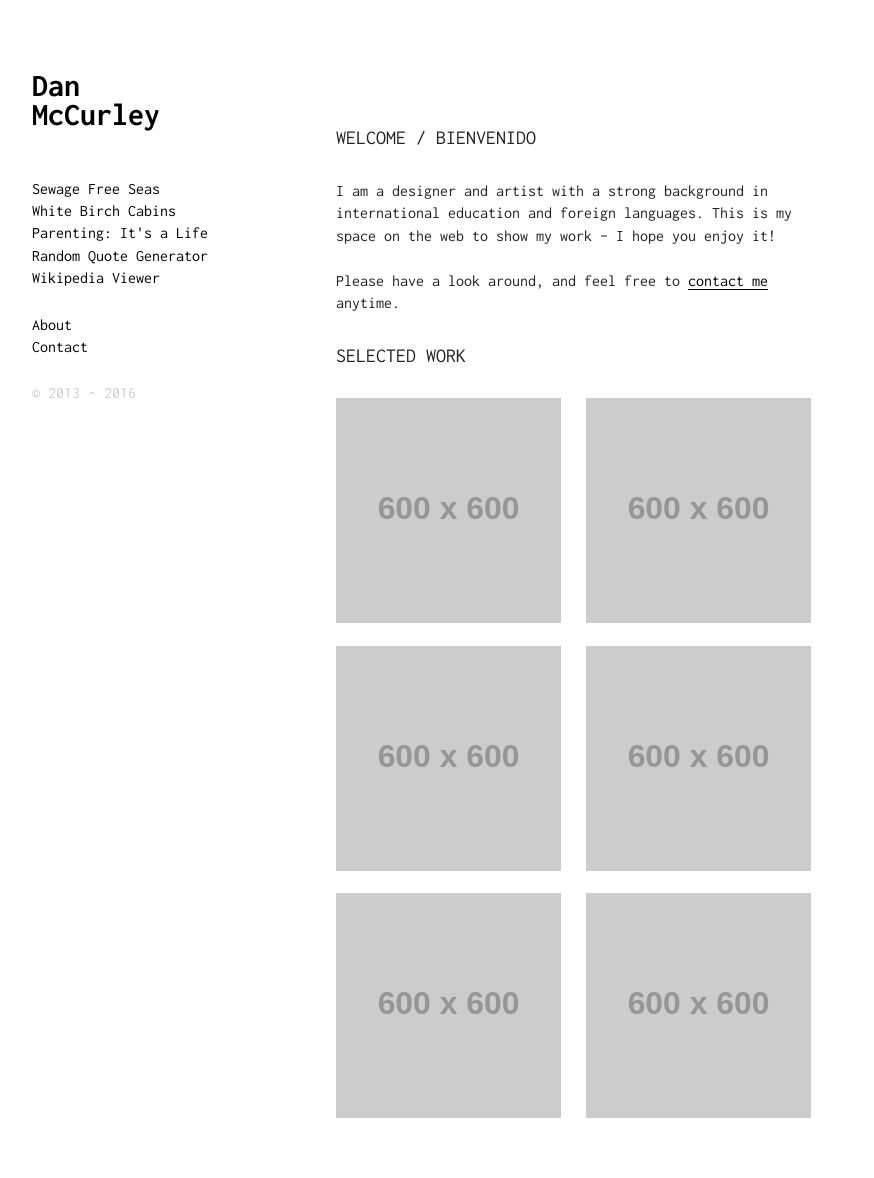
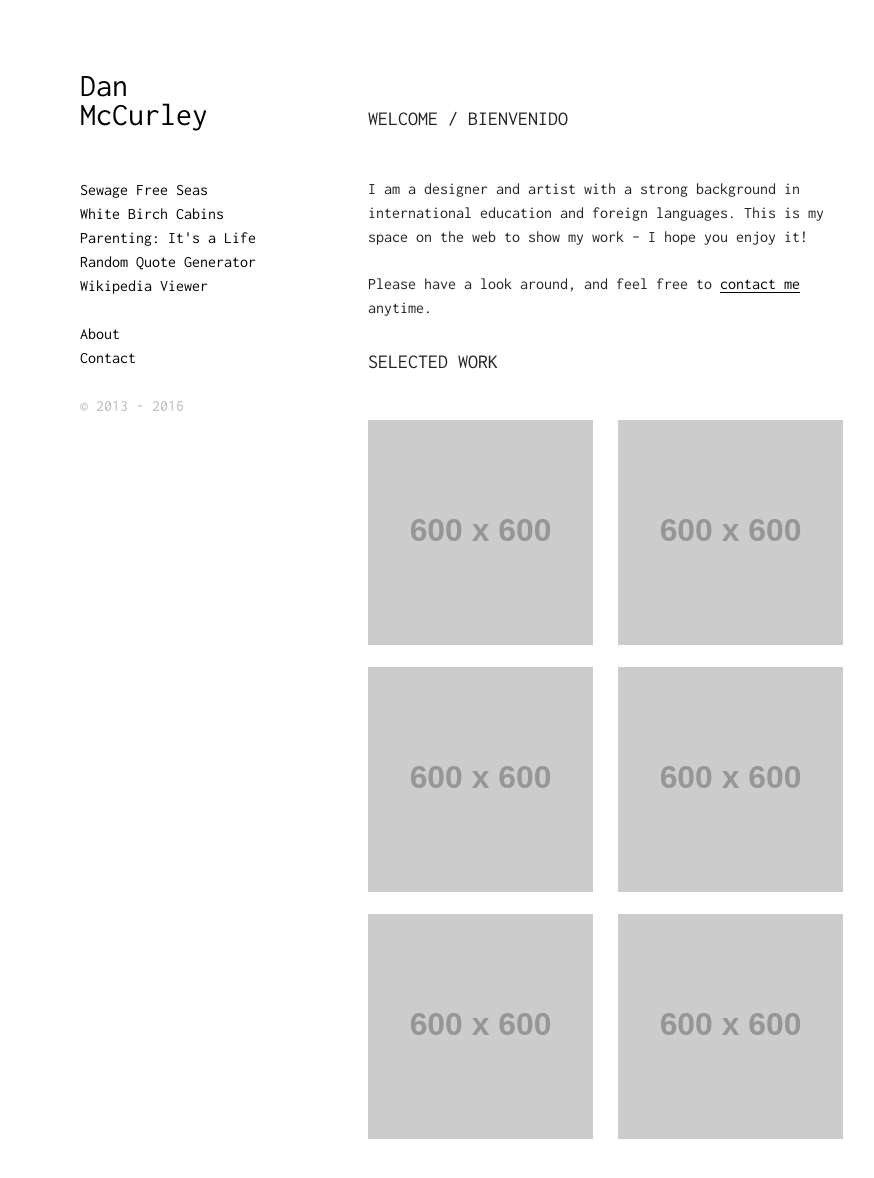
Before and after one commit to djmccurley/djmccurley.com, a PHP site: page / in a window 1280 px wide. Shown: the whole page, without its empty margins (16-890 px from the left). Before the commit the page ends 1118 px from the top, so only its background shows below. Run offline with PHP 8.4, Linux system fonts and the light colour scheme; grey boxes labelled with a size stand in for pictures from a placeholder-image service; some libraries are stand-ins or nearby versions.

Commit message:
main styles complete - missing mobile button/menu

```diff
--- a/css/main.css
+++ b/css/main.css
@@ -89,7 +89,7 @@ a {
   text-decoration: none; }
 
 .page_wrapper {
-  padding: 3rem 1rem 1rem 1rem;
+  padding: 1rem 1rem 1rem 1rem;
   max-width: 37.5rem; }
 
 /* Header/sidebar column Styles*/
@@ -105,9 +105,7 @@ a {
   width: 100%;
   transition: 0.15s ease all; }
 .sidebar a:hover, .sidebar a:focus, .sidebar a:active {
-  background-color: #FF3300;
-  color: #fff;
-  transition: 0.15s ease all; }
+  text-decoration: underline; }
 .sidebar h1 {
   font-size: 2em;
   line-height: .9em;
@@ -118,16 +116,16 @@ a {
   .sidebar h1 a:link, .sidebar h1 a:visited, .sidebar h1 a:hover,
   .sidebar h1 a:focus, .sidebar h1 a:active {
     display: block;
-    font-weight: 700;
+    font-weight: 400;
     color: #000;
-    background-color: #fff; }
+    text-decoration: none; }
   .sidebar h1 span {
     display: block; }
 .sidebar li, .sidebar p {
   font-size: 1em;
-  line-height: 1.4em; }
+  line-height: 1.5em; }
 .sidebar p {
-  color: #ccc; }
+  color: #bbb; }
 
 .sidebar_info {
   display: none; }
@@ -140,7 +138,7 @@ a {
   font-weight: 400; }
 .main p {
   font-size: 1.1rem;
-  line-height: 1.4em;
+  line-height: 1.5em;
   margin-bottom: 1.4em; }
 .main img {
   max-width: 100%; }
@@ -160,13 +158,13 @@ a {
 
 @media (min-width: 400px) {
   .page_wrapper {
-    padding: 3rem 2rem 1rem 2rem; }
+    padding: 2rem 2rem 1rem 2rem; }
 
   .fixed_header h1 {
     padding-left: 2rem; } }
 @media (min-width: 600px) {
   .page_wrapper {
-    padding: 3rem 3rem 1rem 3rem; }
+    padding: 3rem 3rem 1rem 5rem; }
 
   .fixed_header h1 {
     padding-left: 3rem; }
@@ -180,7 +178,8 @@ a {
     width: 95%; } }
 @media (min-width: 875px) {
   .page_wrapper {
-    max-width: 100%; }
+    max-width: 100%;
+    padding: 3rem 3rem 1rem 6rem; }
 
   .sidebar {
     width: 15em;
@@ -192,10 +191,12 @@ a {
     display: block; }
 
   .main {
-    padding-top: 3rem;
+    padding-top: 1.825rem;
     float: left;
-    margin-left: 19em;
+    margin-left: 18em;
     max-width: 31.25em; }
+    .main h2 {
+      margin: 1.4em 0 2.2em 0; }
     .main p {
       font-size: 1rem; } }
 /* ==========================================================================
--- a/css/scss/_desktop.scss
+++ b/css/scss/_desktop.scss
@@ -1,6 +1,7 @@
 @media (min-width: 875px) {
 	.page_wrapper {
 		max-width: 100%;
+		padding: 3rem 3rem 1rem 6rem;
 	}
 
 	.sidebar {
@@ -16,10 +17,14 @@
 	}
 
 	.main {
-		padding-top: 3rem;
+		padding-top: 1.825rem;
 		float: left;
-		margin-left: 19em;
+		margin-left: 18em;
 		max-width: 31.25em;
+
+		h2 {
+			margin: 1.4em 0 2.2em 0;
+		}
 
 		p {
 			font-size: 1rem;
--- a/css/scss/_globals.scss
+++ b/css/scss/_globals.scss
@@ -20,6 +20,6 @@ a {
 }
 
 .page_wrapper {
-	padding: 3rem 1rem 1rem 1rem;
+	padding: 1rem 1rem 1rem 1rem;
 	max-width: 37.5rem;
 }
--- a/css/scss/_mobile.scss
+++ b/css/scss/_mobile.scss
@@ -1,6 +1,6 @@
 @media (min-width: 400px) {
 	.page_wrapper {
-	padding: 3rem 2rem 1rem 2rem;
+	padding: 2rem 2rem 1rem 2rem;
 	}
 
 	.fixed_header {
--- a/css/scss/_section.scss
+++ b/css/scss/_section.scss
@@ -11,7 +11,7 @@
 
 	p {
 		font-size: 1.1rem;
-		line-height: 1.4em;
+		line-height: 1.5em;
 		margin-bottom: 1.4em;
 	}
 
@@ -25,7 +25,7 @@
 	}
 
 	a:hover, a:focus, a:active {
-		border-bottom: thin dotted $black;
+		border-bottom: $linkaction;
 	}
 }
 
--- a/css/scss/_sidebar.scss
+++ b/css/scss/_sidebar.scss
@@ -18,9 +18,7 @@
 		}
 
 		a:hover, a:focus, a:active {
-			background-color: $dmred;
-			color: $white;
-			transition: $animate;
+			text-decoration: underline;
 		}
 
 		h1 {
@@ -34,9 +32,9 @@
 			a:link, a:visited, a:hover,
 			a:focus, a:active {
 				display: block;
-				font-weight: 700;
+				font-weight: 400;
 				color: $black;
-				background-color: $white;
+				text-decoration: none;
 			}
 			span {
 				display: block;
@@ -45,7 +43,7 @@
 
 		li, p {
 			font-size: 1em;
-		  line-height: 1.4em;
+		  line-height: 1.5em;
 		}
 		p {
 		  color: $grey;
--- a/css/scss/_tablet.scss
+++ b/css/scss/_tablet.scss
@@ -1,6 +1,6 @@
 @media (min-width: 600px) {
 	.page_wrapper {
-	padding: 3rem 3rem 1rem 3rem;
+	padding: 3rem 3rem 1rem 5rem;
 	}
 
 	.fixed_header {
--- a/css/scss/_variables.scss
+++ b/css/scss/_variables.scss
@@ -2,5 +2,6 @@ $animation: .15s ease all;
 $dmred: #FF3300;
 $white: #fff;
 $black: #000;
-$grey: #ccc;
+$grey: #bbb;
 $animate: .15s ease all;
+$linkaction: thin dotted $black;
```
Also changed, not shown: 1 other file.
